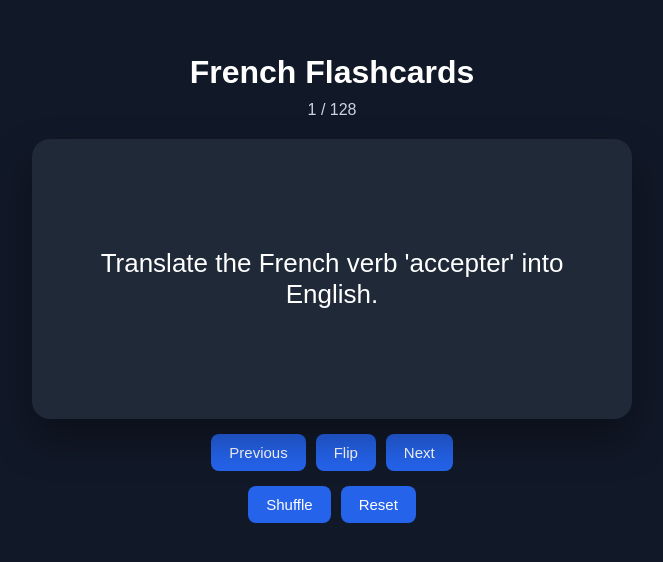
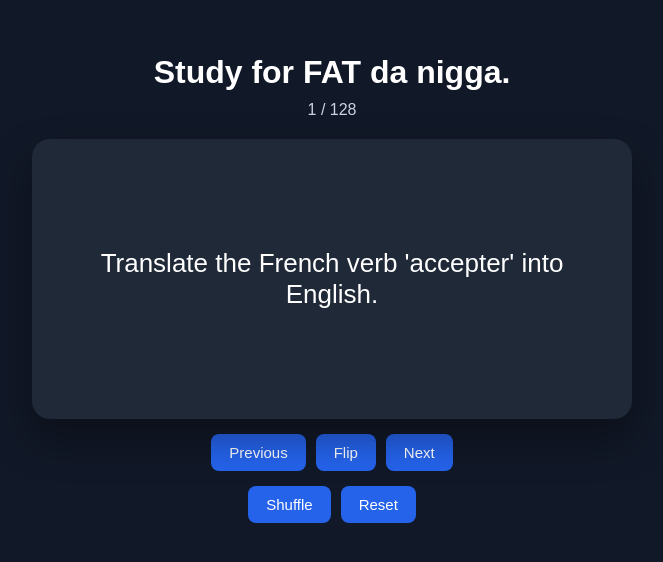
Before and after one commit to PVER-Programz/french-flashcards, a plain HTML site: page index.html in a window 1280 px wide. Shown: the part 122-684 px from the top of the page, without its empty margins (308-971 px from the left). Drawn offline with Linux system fonts and the light colour scheme.

Commit message:
Update flashcard title in index.html

```diff
--- a/index.html
+++ b/index.html
@@ -8,7 +8,7 @@
 <body>
 
 <div class="app">
-<h1>French Flashcards</h1>
+<h1>Study for FAT da nigga.</h1>
 
 <div class="stats">
 <span id="counter">0 / 0</span>
```
